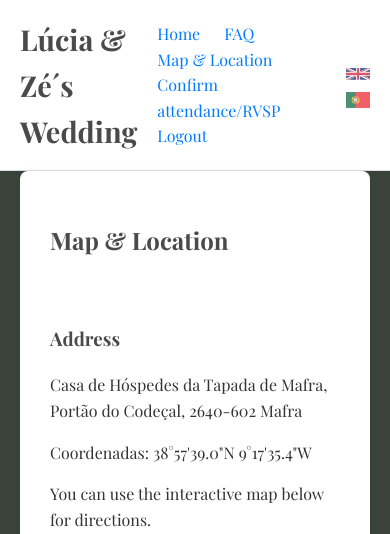
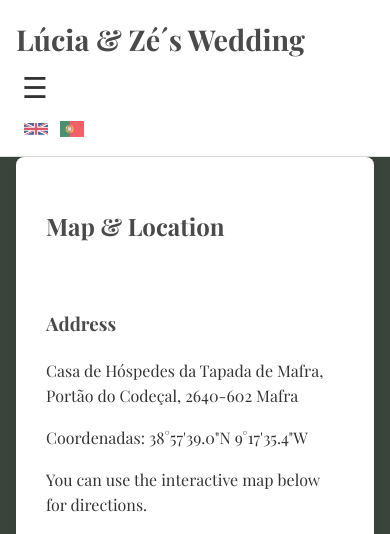
Before and after one commit to joseraposo/tapada-2026, a Flask app: page /map in a window 390 px wide; the page is wider, and only the part inside the window is pictured. Shown: the top 534 px of that part. Run offline with Flask 3, Linux system fonts and the light colour scheme; the visitor is signed in with stand-in values (Sample User, id 1); parts of the project's set-up code (start-up, migrations or seed data) failed here and were passed over; some web fonts are replaced.

Commit message:
Improved mobile compatibility

```diff
--- a/static/css/style.css
+++ b/static/css/style.css
@@ -81,6 +81,15 @@ main {
     box-shadow: 0 2px 8px rgba(0,0,0,0.08);
 }
 
+/* Main Content - alterado para justificado na FAQ section*/
+.faq-section {
+    text-align: justify;
+    background-color: #fff;
+    padding: 30px;
+    border-radius: 8px;
+    box-shadow: 0 2px 8px rgba(0,0,0,0.08);
+}
+
 .tictac {
     text-align: center;
 }
@@ -107,12 +116,105 @@ main {
     margin-top: 0;
 }
 
-/* Map Section */
+/* --- Base responsive layout --- */
+* {
+    box-sizing: border-box;
+}
+
+.container {
+    width: 100%;
+    max-width: 1100px;
+    margin: 0 auto;
+    padding: 0 1rem;
+}
+
+/* --- Nav hamburger --- */
+.nav-toggle {
+    display: none;
+    background: none;
+    border: none;
+    font-size: 1.8rem;
+    cursor: pointer;
+    color: inherit;
+}
+
+
+/* --- Map & images --- */
+
+/* images only */
+img {
+    max-width: 100%;
+    height: auto;
+}
+
+/* iframe separately — no height: auto */
+.map-container iframe {
+    max-width: 100%;
+}
+
 .map-container {
-    margin: 20px 0;
-    border-radius: 8px;
-    overflow: hidden;
+	 overflow: visible;
 }
+
+
+/* --- RSVP form --- */
+.guest-entry input {
+    width: 30%;
+}
+
+/* --- Mobile breakpoint --- */
+@media (max-width: 768px) {
+
+    /* Nav */
+    .nav-toggle {
+        display: block;
+    }
+
+    nav ul {
+        display: none;
+        flex-direction: column;
+        width: 100%;
+        padding: 0;
+        margin: 0;
+    }
+
+    nav ul.open {
+        display: flex;
+    }
+
+    nav ul li {
+        width: 100%;
+        text-align: center;
+        padding: 0.75rem 0;
+        border-top: 1px solid rgba(255,255,255,0.1);
+    }
+
+    /* Header stack */
+    header .container {
+        flex-direction: column;
+        align-items: flex-start;
+    }
+
+    /* Language selector */
+    .language-selector {
+        margin-top: 0.5rem;
+    }
+
+    /* Map iframe */
+    .map-container iframe {
+        width: 100%;
+        height: 350px;
+    }
+
+    /* Buttons */
+    button, input[type="submit"] {
+        width: 100%;
+        margin-top: 0.5rem;
+    }
+}
+
+
+
 
 /* Footer */
 footer {
@@ -190,3 +292,20 @@ footer {
 .login-container button:hover {
     background-color: #0056b3;
 }
+
+@media (max-width: 768px) {
+    .login-container {
+        width: 90%;
+        padding: 24px;  /* slightly reduce padding on small screens */
+    }
+
+    .login-container input {
+        width: 100%;
+        margin-top: 0.5rem;
+        box-sizing: border-box;  /* prevents overflow caused by width + padding */
+    }
+
+    .login-container button {
+        margin-top: 0.5rem;
+    }
+}
--- a/templates/faq.html
+++ b/templates/faq.html
@@ -1,7 +1,7 @@
 {% extends "layout.html" %}
 
 {% block content %}
-    <div class="content-section">
+    <div class="faq-section">
         <h2>{{ _('Frequently Asked Questions') }}</h2>
         <div class="faq-list">
             {% for item in faq_items %}
--- a/templates/layout.html
+++ b/templates/layout.html
@@ -16,14 +16,15 @@
         <div class="container">
             <h1>{{ _('Lúcia & Zé´s Wedding') }}</h1>
             <nav>
-                <ul>
-                    <li><a href="{{ url_for('index') }}">{{ _('Home') }}</a></li>  <!-- #url_for: generates the correct URL for a Flask route, being index-->
-                    <li><a href="{{ url_for('faq') }}">{{ _('FAQ') }}</a></li>
-                    <li><a href="{{ url_for('map_page') }}">{{ _('Map & Location') }}</a></li>
+                <button class="nav-toggle" id="nav-toggle">☰</button> <!-- Hamburguer menu - mobile friendly -->
+                <ul id="nav-menu">
+	                <li><a href="{{ url_for('index') }}">{{ _('Home') }}</a></li>
+	                <li><a href="{{ url_for('faq') }}">{{ _('FAQ') }}</a></li>
+	                <li><a href="{{ url_for('map_page') }}">{{ _('Map & Location') }}</a></li>
                     <li><a href="{{ url_for('rvsp') }}">{{ _('Confirm attendance/RVSP') }}</a></li>
-                    <li><a href="{{ url_for('logout') }}">{{ _('Logout') }}</a></li>
-                </ul>
-            </nav>
+	                <li><a href="{{ url_for('logout') }}">{{ _('Logout') }}</a></li>
+	            </ul>
+	        </nav>
             <div class="language-selector">
                 <a href="{{ url_for('set_language', lang='en') }}"><img src="{{ url_for('static', filename='img/flag_gb.png') }}" alt="English"></a>
                 <a href="{{ url_for('set_language', lang='pt') }}"><img src="{{ url_for('static', filename='img/flag_pt.png') }}" alt="Português"></a>
@@ -47,5 +48,10 @@
             <p>&copy; 2026 {{ _('Lúcia e Zé - Event Organizers') }}. {{ _('All rights reserved.') }}</p>
         </div>
     </footer>
+    <script>
+        document.getElementById('nav-toggle').addEventListener('click', function() {
+            document.getElementById('nav-menu').classList.toggle('open');
+        });
+    </script>
 </body>
 </html>
--- a/templates/map.html
+++ b/templates/map.html
@@ -16,8 +16,8 @@
             -->
             <iframe
                     src="https://www.google.com/maps/embed?pb=!1m14!1m12!1m3!1d3102.3325948752395!2d-9.29626098092518!3d38.962072906736594!2m3!1f0!2f0!3f0!3m2!1i1024!2i768!4f13.1!5e0!3m2!1spt-PT!2spt!4v1771257663233!5m2!1spt-PT!2spt"
-                    width="800"
-                    height="600"
+                    width="100%"
+                    height="auto"
                     style="border:0;"
                     allowfullscreen=""
                     loading="lazy"
@@ -28,14 +28,10 @@
         <div>
             <h3>{{ _('Entrance') }}</h3>
             <p>{{ _('The entrance is done through the main gates at Tapada Nacional de Mafra; then, you must turn left through a second, smaller gate, and follow through the road (by car!) to arrive at the venue, near Casa de Hóspedes da Tapada.') }}</p>
-            <a><img src="{{ url_for('static', filename='img/trajeto.png') }}"
-                    width="800"
-                    height="600">
+            <a><img src="{{ url_for('static', filename='img/trajeto.png') }}">
             </a>
             <p>{{ _('Casa de Hóspedes da Tapada.') }}</p>
-            <a><img src="{{ url_for('static', filename='img/casahospedes.png') }}"
-                    width="800"
-                    height="350">
+            <a><img src="{{ url_for('static', filename='img/casahospedes.png') }}">
             </a>
         </div>
     </div>
```
